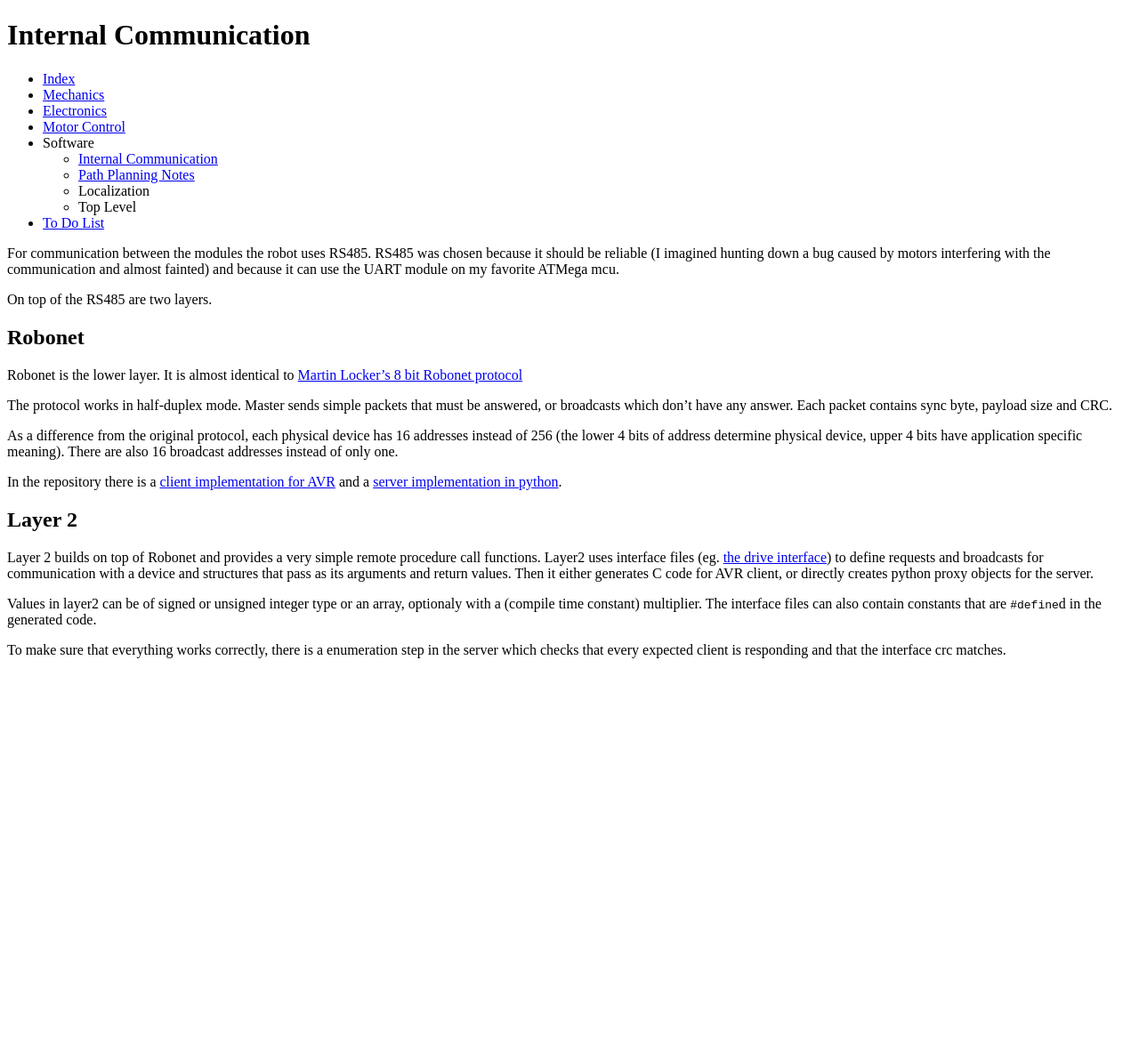
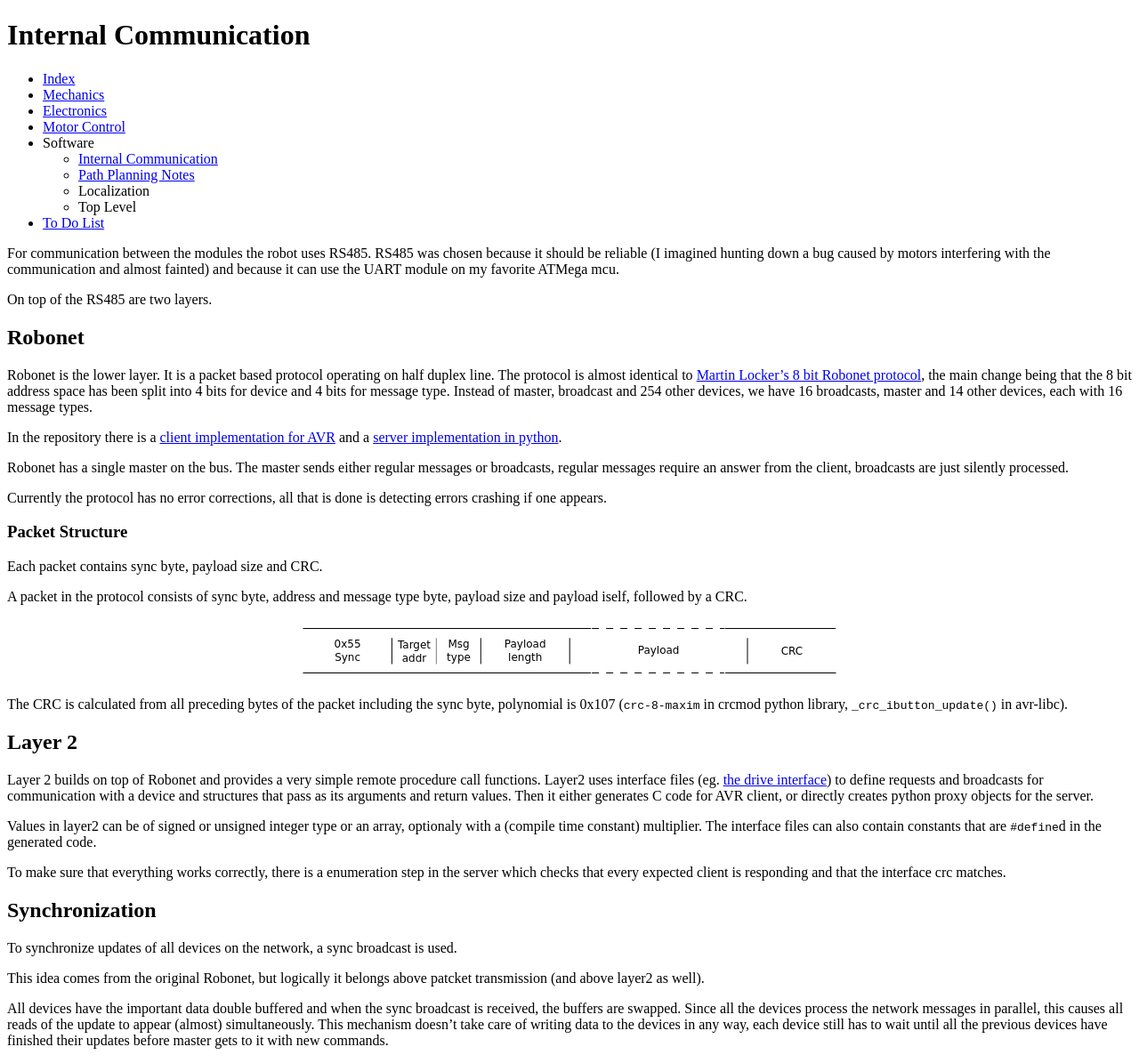
Before and after one commit to bluecube/robomower2, a Jekyll site: the page built from internal-communication.markdown, in a window 1280 px wide. Shown: the whole page at 89% size. Built offline with Jekyll 4.4.1, drawn with Linux system fonts in a browser that asks for light colours; before the commit the page ends 900 px from its top, so only the background shows below that.

Commit message:
Updated internal communication page.

```diff
--- a/internal-communication.markdown
+++ b/internal-communication.markdown
@@ -12,20 +12,38 @@ On top of the RS485 are two layers.
 
 ## Robonet
 Robonet is the lower layer.
-It is almost identical to [Martin Locker's 8 bit Robonet protocol](http://wiki.robotika.cz/dispatch.fcgi/KomunikacniProtokol)
-
-The protocol works in half-duplex mode.
-Master sends simple packets that must be answered, or broadcasts which don't have any answer.
-Each packet contains sync byte, payload size and CRC.
-
-As a difference from the original protocol, each physical device has 16 addresses instead of 256
-(the lower 4 bits of address determine physical device, upper 4 bits have application
-specific meaning). There are also 16 broadcast addresses instead of only one.
+It is a packet based protocol operating on half duplex line.
+The protocol is almost identical to [Martin Locker's 8 bit Robonet protocol](http://wiki.robotika.cz/dispatch.fcgi/KomunikacniProtokol),
+the main change being that the 8 bit address space has been split into 4 bits for device
+and 4 bits for message type.
+Instead of master, broadcast and 254 other devices, we have
+16 broadcasts, master and 14 other devices, each with 16 message types.
 
 In the repository there is a
 [client implementation for AVR]({{ site.repository_master }}/src_avr/robonet/)
 and a
 [server implementation in python]({{ site.repository_master }}/src_python/robonet.py).
+
+
+Robonet has a single master on the bus.
+The master sends either regular messages or broadcasts, regular messages require
+an answer from the client, broadcasts are just silently processed.
+
+Currently the protocol has no error corrections, all that is done is detecting
+errors crashing if one appears.
+
+### Packet Structure
+
+Each packet contains sync byte, payload size and CRC.
+
+A packet in the protocol consists of sync byte, address and message type byte,
+payload size and payload iself, followed by a CRC.
+
+![Robonet packet]({{ site.baseurl }}/img/2014-07/robonet_packet.svg)
+
+The CRC is calculated from all preceding bytes of the packet including the sync byte,
+polynomial is 0x107 (`crc-8-maxim` in crcmod python library, `_crc_ibutton_update()`
+in avr-libc).
 
 ## Layer 2
 Layer 2 builds on top of Robonet and provides a very simple remote procedure call
@@ -45,3 +63,18 @@ code.
 To make sure that everything works correctly, there is a enumeration step in the server
 which checks that every expected client is responding and that the interface crc
 matches.
+
+## Synchronization
+
+To synchronize updates of all devices on the network, a sync broadcast is used.
+
+This idea comes from the original Robonet, but logically it belongs above patcket
+transmission (and above layer2 as well).
+
+All devices have the important data double buffered and when the sync broadcast is
+received, the buffers are swapped.
+Since all the devices process the network messages in parallel, this causes
+all reads of the update to appear (almost) simultaneously.
+This mechanism doesn't take care of writing data to the devices in any way,
+each device still has to wait until all the previous devices have finished their
+updates before master gets to it with new commands.
```
Also changed, not shown: img/2014-07/robonet_packet.svg (added).
